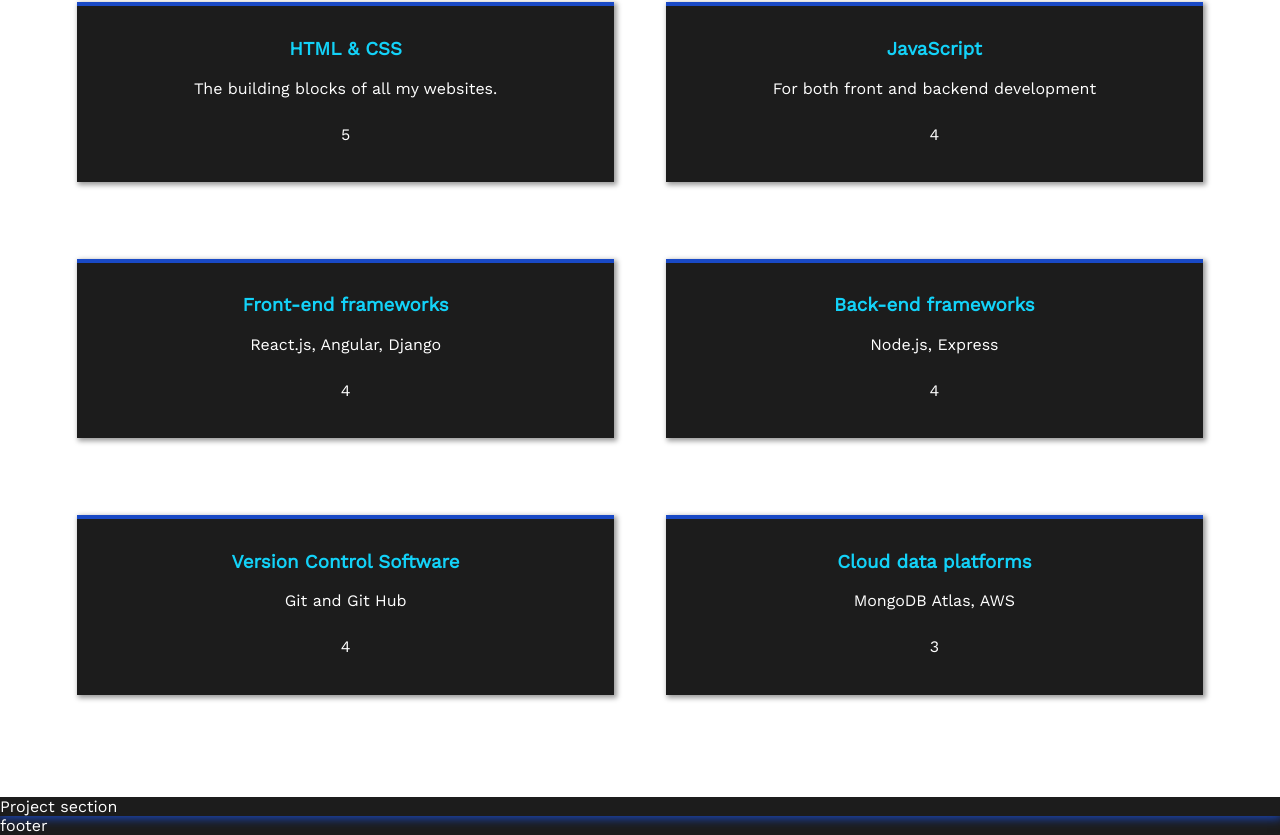
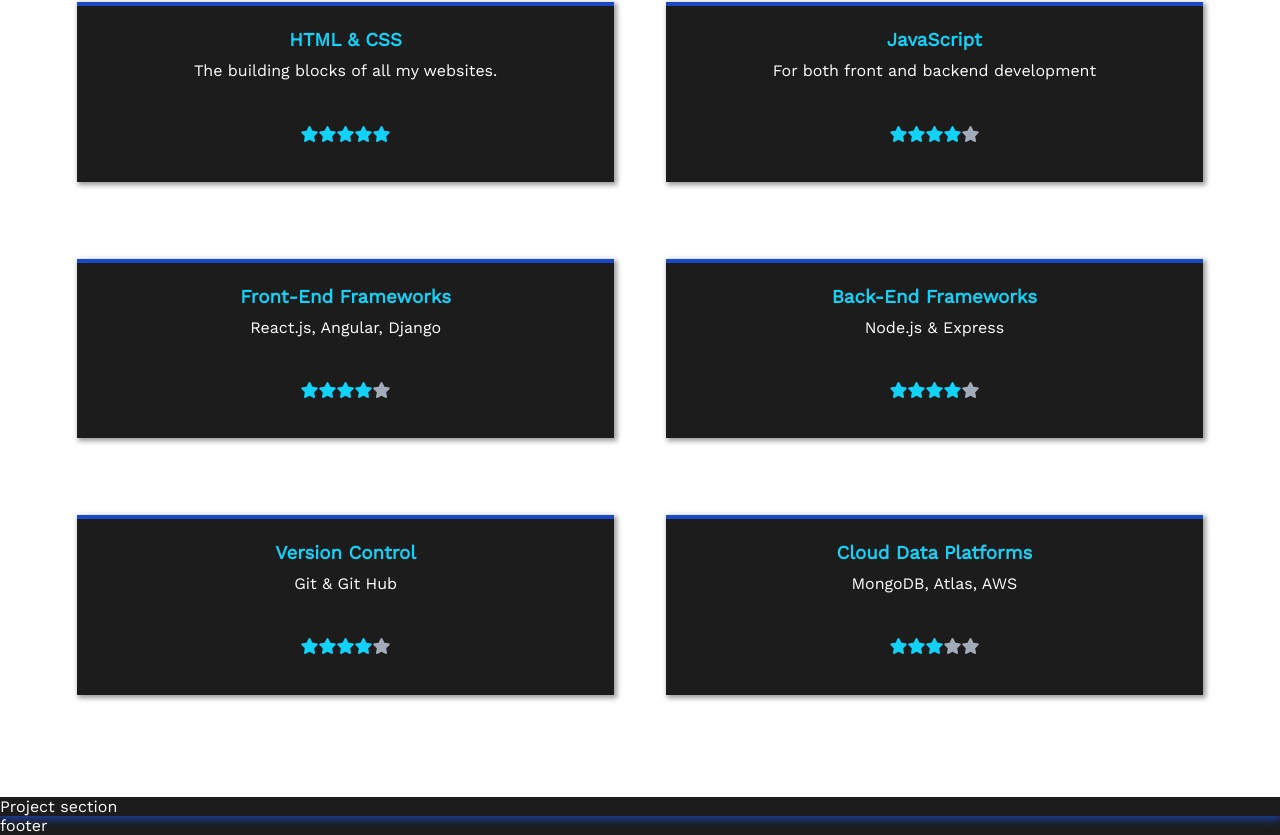
Before and after one commit to SunghunP/front-sung-portfolio, a React (Create React App) app: page / in a window 1280 px wide. Shown: the part 960-1795 px from the top of the page. Built offline with nearby package versions, Linux system fonts and the light colour scheme.

Commit message:
Add visual representation for skillLevel and create function to programically create stars

```diff
--- a/src/assets/data/skills.js
+++ b/src/assets/data/skills.js
@@ -10,23 +10,23 @@
     'skillLevel': 4,
   },
   {
-    'name': 'Front-end frameworks',
+    'name': 'Front-End Frameworks',
     'desc': 'React.js, Angular, Django',
     'skillLevel': 4,
   },
   {
-    'name': 'Back-end frameworks',
-    'desc': 'Node.js, Express',
+    'name': 'Back-End Frameworks',
+    'desc': 'Node.js & Express',
     'skillLevel': 4,
   },
   {
-    'name': 'Version Control Software',
-    'desc': 'Git and Git Hub',
+    'name': 'Version Control',
+    'desc': 'Git & Git Hub',
     'skillLevel': 4
   },
   {
-    'name': 'Cloud data platforms',
-    'desc': 'MongoDB Atlas, AWS',
+    'name': 'Cloud Data Platforms',
+    'desc': 'MongoDB, Atlas, AWS',
     'skillLevel': 3,
   },
 ];
--- a/src/components/Skill.jsx
+++ b/src/components/Skill.jsx
@@ -13,21 +13,55 @@
 
   .title {
     color: ${props => props.theme.blueAccent};
-  }
+    margin: 10px 2px;
+  };
 
   .card-content{
     color: ${props => props.theme.mainText};
     justify-content: space-between;
     height: 100%;
     margin-bottom: 5%;
-  }
+  };
 
   div {
     text-align: center;
+  };
+  .fa.fa-star {
+    color: #a2acb9;
+  }
+
+  .fa.fa-star.checked {
+    color: ${props => props.theme.blueAccent}
   }
 `;
 
 export default function Skill({theme, e}) {
+
+  function printStars (num) {
+    const stars = [];
+
+    for (let i = 0; i < 5; i++) {
+      if (i < num) {
+        stars[i] = ("fa fa-star checked");
+      } else {
+        stars[i] = ("fa fa-star");
+      }
+    }
+
+    return stars.map((element, idx)=> (
+      <span className={element} key={idx} ></span>
+    ));
+  }
+
+  // function mapSubSkills(descArr) {
+  //   return e.desc.map(item => (
+  //     <div>
+  //       <div>{e.desc[0]}</div>
+  //       <div>{printStars(e.skillLevel[0])}</div>
+  //     </div>
+  //   ))
+  // }
+
   return (
     <StyledCard className='card flex col' theme={theme}>
       <div className='card-title'>
@@ -35,7 +69,9 @@
       </div>
       <div className='card-content flex col'>
         <div>{e.desc}</div>
-        <div>{e.skillLevel}</div>
+        <div>
+          {printStars(e.skillLevel)}
+        </div>
       </div>
     </StyledCard>
   );
--- a/src/components/mainPageSections/SkillSection.jsx
+++ b/src/components/mainPageSections/SkillSection.jsx
@@ -29,5 +29,4 @@
       </div>
     </StyledDiv>
   </>
-
 };
```
